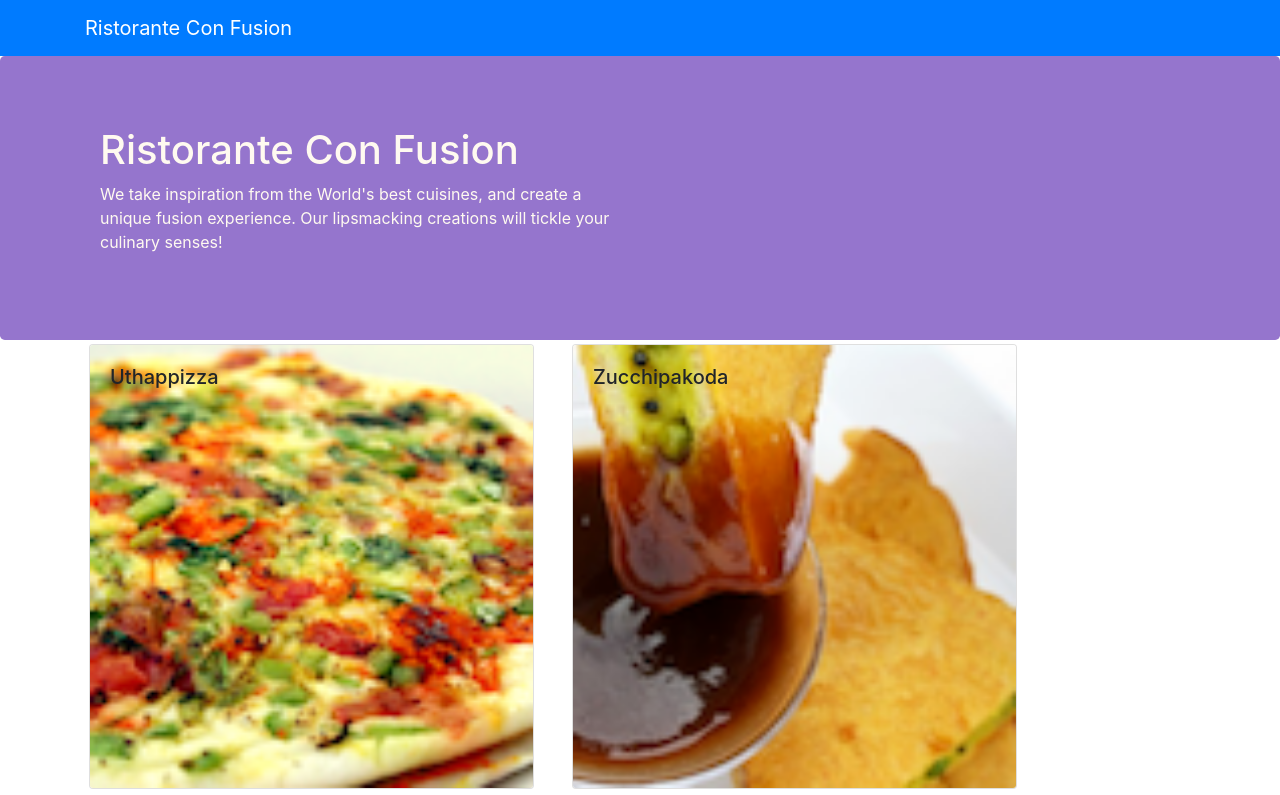
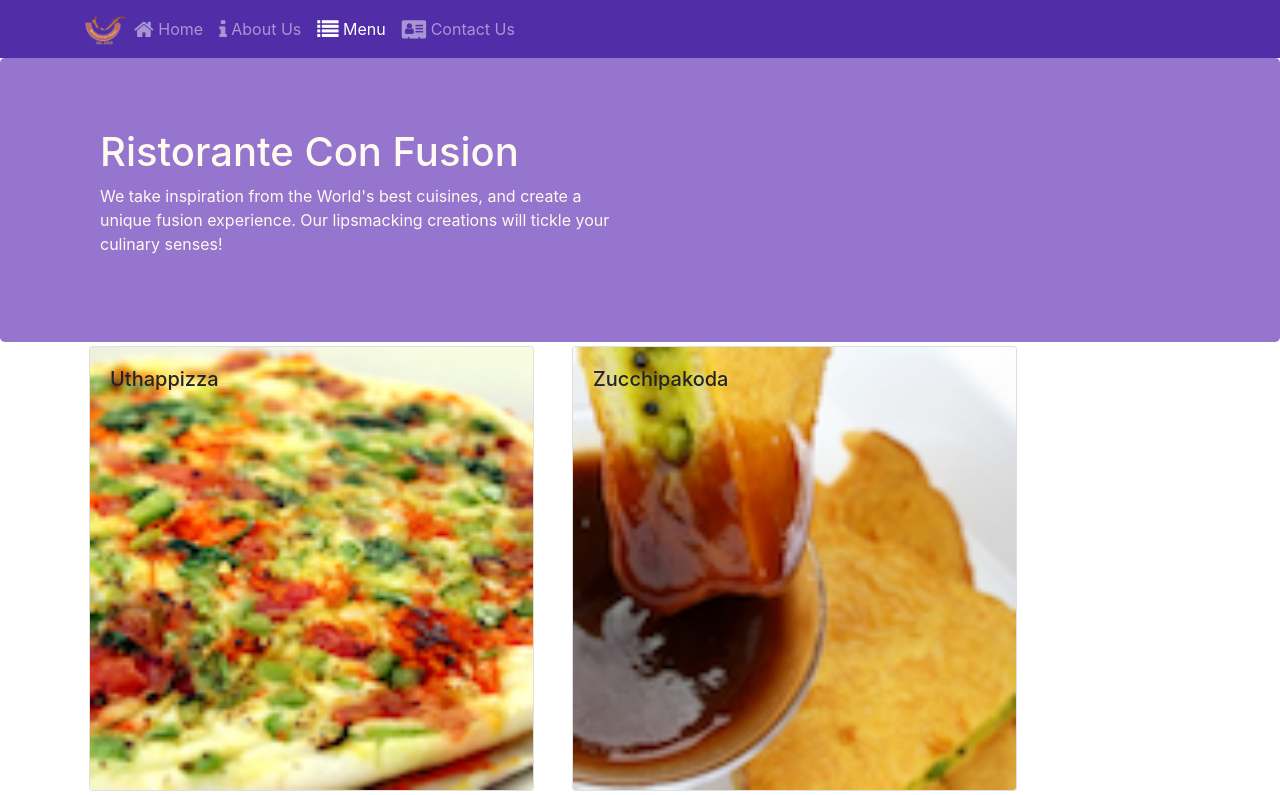
Before and after one commit to sandipan898/confusion-react-app, a React (Create React App) app: page /menu in a window 1280 px wide. Shown: the top 795 px of the page. Built offline with nearby package versions, Linux system fonts and the light colour scheme.

Commit message:
adding react routers

```diff
--- a/src/App.js
+++ b/src/App.js
@@ -2,13 +2,16 @@
 // import logo from "./logo.svg";
 import "./App.css";
 import Main from "./components/MainComponents";
+import { BrowserRouter } from "react-router-dom/cjs/react-router-dom";
 
 class App extends Component {
   render() {
     return (
-      <div>
-        <Main />
-      </div>
+      <BrowserRouter>
+        <div>
+          <Main />
+        </div>
+      </BrowserRouter>
     );
   }
 }
--- a/src/components/FooterComponent.js
+++ b/src/components/FooterComponent.js
@@ -1,4 +1,5 @@
 import React from "react";
+import { Link } from "react-router-dom";
 
 function Footer(props) {
   return (
@@ -9,16 +10,16 @@
             <h5>Links</h5>
             <ul className="list-unstyled">
               <li>
-                <a href="#">Home</a>
+                <Link to="/home">Home</Link>
               </li>
               <li>
-                <a href="#">About</a>
+                <Link to="aboutus">About</Link>
               </li>
               <li>
-                <a href="#">Menu</a>
+                <Link to="/menu">Menu</Link>
               </li>
               <li>
-                <a href="contactus.html">Contact</a>
+                <Link to="/contactus">Contact</Link>
               </li>
             </ul>
           </div>
--- a/src/components/HeaderComponent.js
+++ b/src/components/HeaderComponent.js
@@ -1,13 +1,70 @@
 import React, { Component } from "react";
-import { Navbar, NavbarBrand, Jumbotron } from "reactstrap";
+import {
+  Navbar,
+  NavbarBrand,
+  Nav,
+  NavbarToggler,
+  NavItem,
+  Collapse,
+  Jumbotron
+} from "reactstrap";
+
+import { NavLink } from "react-router-dom";
 
 class Header extends Component {
+  constructor(props) {
+    super(props);
+    this.state = {
+      isNavOpen: false
+    };
+    this.toggleNav = this.toggleNav.bind(this);
+  }
+
+  toggleNav() {
+    this.setState({
+      isNavOpen: !this.state.isNavOpen
+    });
+  }
+
   render() {
     return (
       <>
-        <Navbar dark color="primary">
+        <Navbar dark expand="md">
           <div className="container">
-            <NavbarBrand href="/">Ristorante Con Fusion</NavbarBrand>
+            <NavbarToggler onClick={this.toggleNav} />
+            <NavbarBrand className="mr-auto" href="/">
+              <img
+                src="assets/images/logo.png"
+                height="30"
+                width="41"
+                alt="Ristorante Con Fusion"
+              />
+            </NavbarBrand>
+            <Collapse isOpen={this.state.isNavOpen} navbar>
+              <Nav navbar>
+                <NavItem>
+                  <NavLink className="nav-link" to="/home">
+                    <span className="fa fa-home fa-lg"></span> Home
+                  </NavLink>
+                </NavItem>
+                <NavItem>
+                  <NavLink className="nav-link" to="/aboutus">
+                    <span className="fa fa-info fa-lg"></span> About Us
+                  </NavLink>
+                </NavItem>
+                <NavItem>
+                  <NavLink className="nav-link" to="/menu">
+                    <span className="fa fa-list fa-lg"></span> Menu
+                  </NavLink>
+                </NavItem>
+                <NavItem>
+                  <NavLink className="nav-link" to="/contactus">
+                    <span className="fa fa-address-card fa-lg"></span> Contact
+                    Us
+                  </NavLink>
+                </NavItem>
+              </Nav>
+            </Collapse>
           </div>
         </Navbar>
         <Jumbotron>
--- a/src/components/HomeComponent.js
+++ b/src/components/HomeComponent.js
@@ -0,0 +1,11 @@
+import React from "react";
+
+function Home() {
+  return (
+    <div className="container">
+      <h4>Home</h4>
+    </div>
+  );
+}
+
+export default Home;
--- a/src/components/MainComponents.js
+++ b/src/components/MainComponents.js
@@ -1,28 +1,42 @@
 import React, { Component } from "react";
 import Menu from "./MenuComponents";
+import Home from "./HomeComponent";
 import { DISHES } from "../shared/dishes";
 import DishDetail from "./DishdetailComponent";
 import Header from "./HeaderComponent";
 import Footer from "./FooterComponent";
+import { Switch, Route, Redirect } from "react-router-dom";
 
 class Main extends Component {
   constructor(props) {
     super(props);
     this.state = {
-      dishes: DISHES,
-      selectedDish: null
+      dishes: DISHES
+      // selectedDish: null
     };
   }
-
+  /*
   onDishSelect(dishId) {
     this.setState({ selectedDish: dishId });
-  }
+  }*/
 
   render() {
+    const HomePage = () => {
+      return <Home />;
+    };
     return (
       <div>
         <Header />
-        <Menu
+        <Switch>
+          <Route path="/home" component={HomePage} />
+          <Route
+            exact
+            path="/menu"
+            component={() => <Menu dishes={this.state.dishes} />}
+          />
+          <Redirect to="/home" />
+        </Switch>
+        {/* <Menu
           dishes={this.state.dishes}
           onClick={dishId => {
             this.onDishSelect(dishId);
@@ -34,7 +48,7 @@
               dish => dish.id === this.state.selectedDish
             )[0]
           }
-        />
+        /> */}
         <Footer />
       </div>
     );
```
Also changed, not shown: src/components/ContactComponent.js (added).
